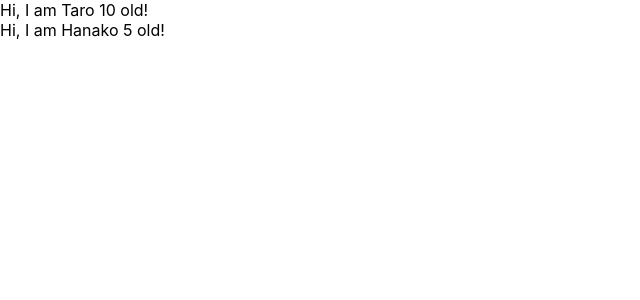
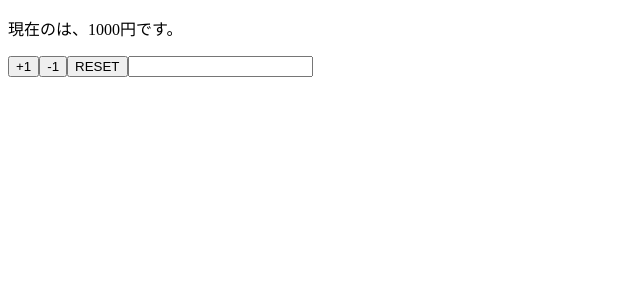
Before and after one commit to Yoshiyuki-Iwasaki/scheduler, a React (Create React App) app: page / in a window 1280 px wide. Shown: the top 300 px of the page, without its empty margins (0-640 px from the left). Built offline with nearby package versions, Linux system fonts and the light colour scheme.

Commit message:
[fix] 不要ファイル削除

```diff
--- a/src/App.js
+++ b/src/App.js
@@ -1,23 +1,23 @@
-import React from 'react';
+import React, { useState } from 'react';
 
-const App = () => {
-  const profiles =[
-    { name: "Taro", age:10 },
-    { name: "Hanako", age:5 }
-  ]
-  return (
-    <div>
-      {
-        profiles.map((profile) =>{
-          return <User name={profile.name} age={profile.age}/>
-        })
-      }
-    </div>
-  );
+const App = props => {
+  const [name, setName] = useState(props.name);
+  const [price, setPrice] = useState(props.price);
+
+  return(
+    <>
+      <p>現在の{name}は、{price}円です。</p>
+      <button onClick={()=>setPrice(price+1)}>+1</button>
+      <button onClick={()=>setPrice(price-1)}>-1</button>
+      <button onClick={()=>setPrice(props.price)}>RESET</button>
+      <input value={name} onChange={e => setName(e.target.value)} />
+    </>
+  )
 }
 
-const User = (props) => {
-  return <div>Hi, I am {props.name} {props.age} old!</div>
+App.defaultProps = {
+  name: '',
+  price: 1000
 }
 
 export default App;
--- a/src/index.js
+++ b/src/index.js
@@ -1,6 +1,5 @@
 import React from 'react';
 import ReactDOM from 'react-dom';
-import './index.css';
 import App from './App';
 import reportWebVitals from './reportWebVitals';
 
```
Also changed, not shown: src/actions/index.js (deleted), src/reducer/index.js (deleted).
